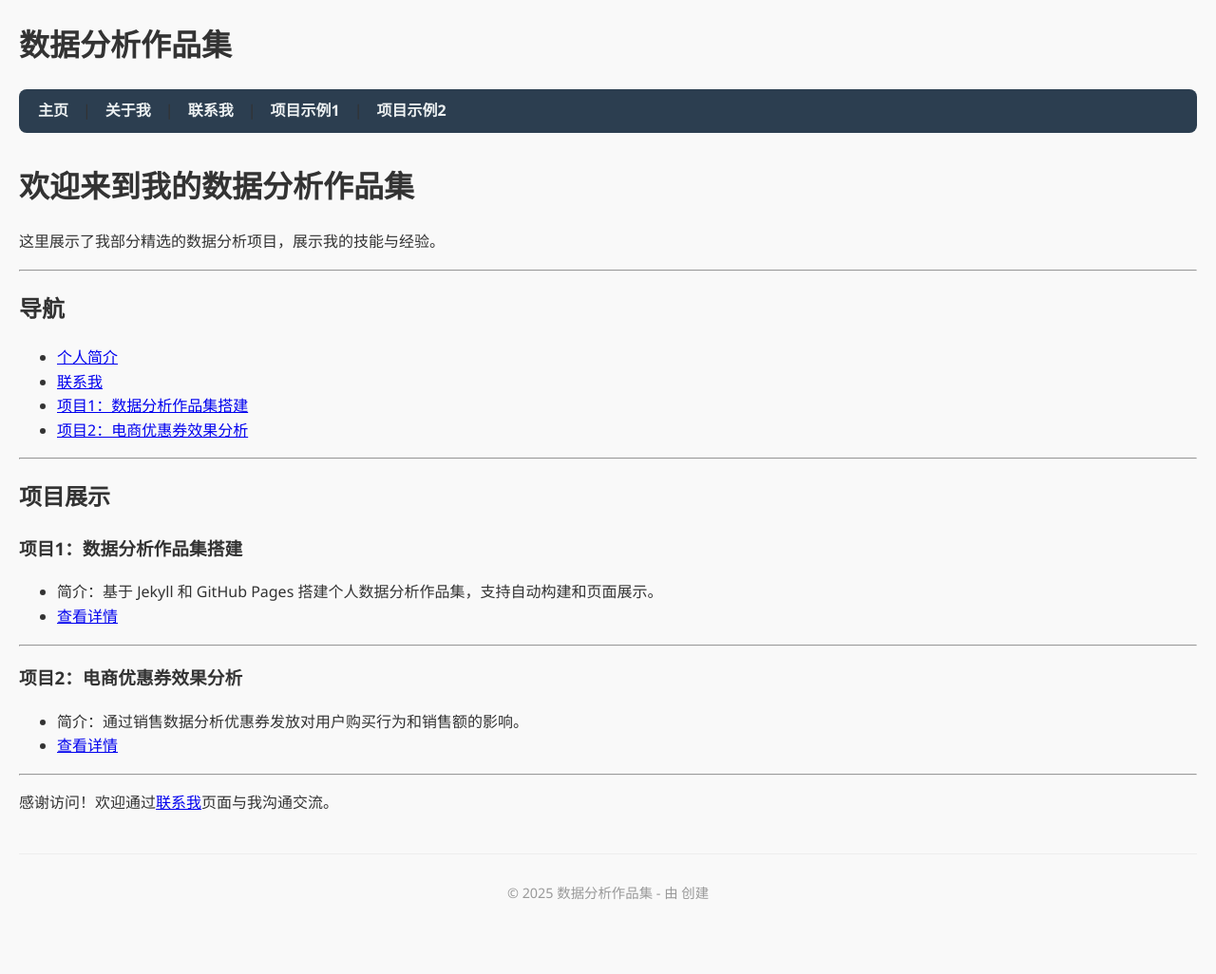
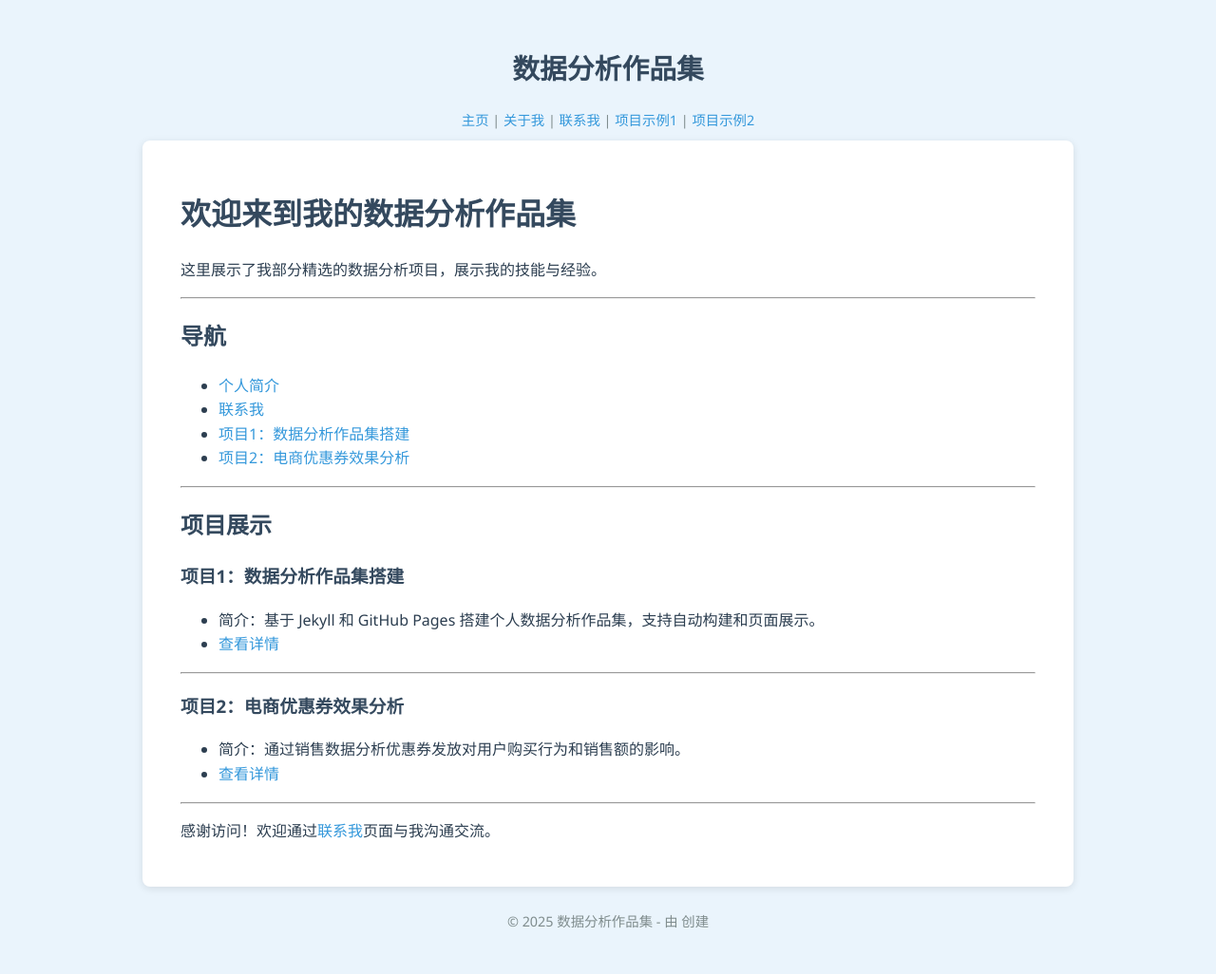
Before and after one commit to data-Serena/data-Serena.github.io, a Jekyll site: the page built from index.md, in a window 1280 px wide. Shown: the whole page at 95% size. Built offline with Jekyll 4.4.1, drawn with Linux system fonts in a browser that asks for light colours; before the commit the page ends 981 px from its top, so only the background shows below that.

Commit message:
更新样式文件以优化页面视觉效果

```diff
--- a/assets/css/style.css
+++ b/assets/css/style.css
@@ -1,63 +1,51 @@
-/* 全局字体和背景 */
 body {
+  background-color: #eaf4fc;  /* 淡蓝背景 */
+  color: #2c3e50;             /* 深蓝灰色字体 */
   font-family: 'Segoe UI', Tahoma, Geneva, Verdana, sans-serif;
-  background-color: #f9f9f9;
-  color: #333;
   line-height: 1.6;
   margin: 0;
-  padding: 0 20px;
+  padding: 20px;
 }
 
-/* 主页导航栏 */
-nav {
-  background-color: #2c3e50;
-  padding: 10px 20px;
-  border-radius: 8px;
-  margin-bottom: 30px;
-  display: flex;
-  gap: 15px;
+a {
+  color: #3498db;             /* 链接蓝色 */
+  text-decoration: none;
 }
 
-nav a {
-  color: #ecf0f1;
-  text-decoration: none;
-  font-weight: 600;
-  transition: color 0.3s ease;
+a:hover {
+  text-decoration: underline;
 }
 
-nav a:hover {
-  color: #3498db;
+header, footer {
+  text-align: center;
+  padding: 10px 0;
+  color: #7f8c8d;
+  font-size: 0.9em;
 }
 
-/* 项目展示卡片 */
-.project-card {
+.container {
+  max-width: 900px;
+  margin: auto;
   background: white;
-  padding: 20px;
-  margin-bottom: 20px;
+  padding: 30px 40px;
+  box-shadow: 0 2px 8px rgba(0,0,0,0.1);
   border-radius: 8px;
-  box-shadow: 0 2px 6px rgb(0 0 0 / 0.1);
-  transition: box-shadow 0.3s ease;
 }
 
-.project-card:hover {
-  box-shadow: 0 4px 15px rgb(0 0 0 / 0.2);
+h1, h2, h3 {
+  color: #34495e;
 }
 
-.project-card h3 {
-  margin-top: 0;
-  color: #2980b9;
+button, .btn {
+  background-color: #5dade2;
+  border: none;
+  color: white;
+  padding: 10px 18px;
+  border-radius: 5px;
+  cursor: pointer;
+  transition: background-color 0.3s ease;
 }
 
-.project-card p {
-  margin-bottom: 0;
+button:hover, .btn:hover {
+  background-color: #2e86c1;
 }
-
-/* Footer简单样式 */
-footer {
-  text-align: center;
-  padding: 15px 0;
-  color: #999;
-  font-size: 0.9em;
-  margin-top: 40px;
-  border-top: 1px solid #eee;
-}
```
